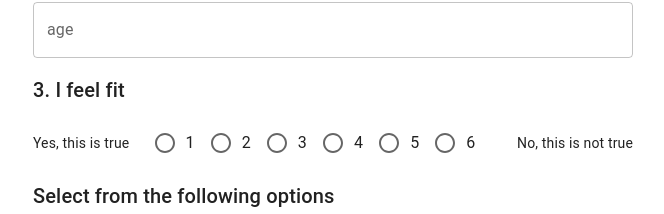
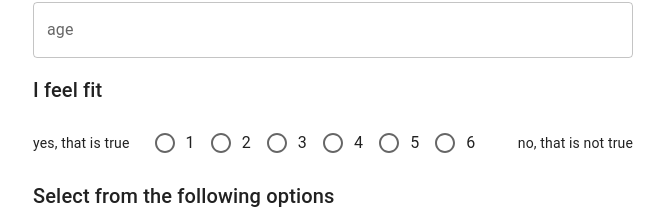
Before and after one commit to pdfusion/PDFusion_UI, a React (Vite) app: page /questionnaire in a window 1280 px wide. Shown: the part 198-412 px from the top of the page, without its empty margins (331-995 px from the left). Built offline with nearby package versions, Linux system fonts and the light colour scheme.

Commit message:
Create PDRadioScale component

```diff
--- a/src/Components/Questionnaire.tsx
+++ b/src/Components/Questionnaire.tsx
@@ -2,8 +2,6 @@ import React, { useState } from 'react';
 import {
   Box,
   Typography,
-  Radio,
-  RadioGroup,
   FormControlLabel,
   FormControl,
   Checkbox
@@ -11,6 +9,7 @@ import {
 import PDTextField from '../FormControls/PDTextField';
 import PDForm from '../FormControls/PDForm';
 import PDButton from '../FormControls/PDButton';
+import PDRadioScale from '../FormControls/PDRadioScale';
 
 const Questionnaire: React.FC = () => {
   const [formData, setFormData] = useState({
@@ -19,12 +18,6 @@ const Questionnaire: React.FC = () => {
     feelsFit: '',
     selectedOptions: [] as string[]
   });
-
-  const handleChange = (field: keyof typeof formData) => (
-    event: React.ChangeEvent<HTMLInputElement>
-  ) => {
-    setFormData({ ...formData, [field]: event.target.value });
-  };
 
   const handleCheckboxChange = (option: string) => (
     event: React.ChangeEvent<HTMLInputElement>
@@ -40,8 +33,6 @@ const Questionnaire: React.FC = () => {
     event.preventDefault();
     console.log('sr log handleSubmit() >> formData:', formData);
   };
-
-
 
   return (
     <PDForm
@@ -61,30 +52,11 @@ const Questionnaire: React.FC = () => {
         value={formData.age}
       />
 
-      <Typography variant="h6">3. I feel fit</Typography>
-      <FormControl component="fieldset">
-        <Box sx={{ display: 'flex', alignItems: 'center', justifyContent: 'space-between' }}>
-          <Typography variant="body2" sx={{ minWidth: 120 }}>Yes, this is true</Typography>
-          <RadioGroup
-            row
-            value={formData.feelsFit}
-            onChange={handleChange('feelsFit')}
-            sx={{ flexGrow: 1, justifyContent: 'center' }}
-          >
-            {[1, 2, 3, 4, 5, 6].map((value) => (
-              <FormControlLabel
-                key={value}
-                value={value.toString()}
-                control={<Radio />}
-                label={value.toString()}
-              />
-            ))}
-          </RadioGroup>
-          <Typography variant="body2" sx={{ minWidth: 140, textAlign: 'right' }}>
-            No, this is not true
-          </Typography>
-        </Box>
-      </FormControl>
+      <PDRadioScale
+        name={"feelsFit"}
+        caption={"I feel fit"}
+        value={formData.feelsFit}
+      />
 
       <Typography variant="h6">Select from the following options</Typography>
       <FormControl component="fieldset">
--- /dev/null
+++ b/src/FormControls/PDRadioScale.tsx
@@ -0,0 +1,87 @@
+import React, { type JSX } from 'react';
+import {
+    Box,
+    FormControl,
+    FormControlLabel,
+    Radio,
+    RadioGroup,
+    Typography
+} from '@mui/material';
+
+export interface IPDRadioScale {
+    /**
+     * The field name.
+    */
+    name: string,
+    /**
+     * The field caption.
+    */
+    caption: string,
+    /**
+     * The label on the right end of the radio scale.
+    */
+    rightEndLabel?: string,
+    /**
+     * The label on the left end of the radio scale.
+    */
+    lefttEndLabel?: string,
+    /**
+     * The field value.
+    */
+    value: string,
+    /**
+     * The form data.
+    */
+    formData?: any,
+    /**
+     * State function to set formData.
+    */
+    setFormData?: React.Dispatch<React.SetStateAction<any>>
+}
+
+const PDRadioScale = ({
+    name,
+    caption,
+    rightEndLabel="no, that is not true",
+    lefttEndLabel="yes, that is true",
+    value,
+    formData,
+    setFormData=() => {}
+}:IPDRadioScale): JSX.Element => {
+    const handleChange = (field: keyof typeof formData) => (
+        event: React.ChangeEvent<HTMLInputElement>
+      ) => {
+        setFormData({ ...formData, [field]: event.target.value });
+      };
+
+    return (
+        <>
+        <Typography variant="h6">{caption}</Typography>
+        <FormControl component="fieldset">
+        <Box sx={{ display: 'flex', alignItems: 'center', justifyContent: 'space-between' }}>
+            <Typography variant="body2" sx={{ minWidth: 120 }}>{lefttEndLabel}</Typography>
+            <RadioGroup
+                row
+                value={value}
+                onChange={handleChange(name)}
+                sx={{ flexGrow: 1, justifyContent: 'center' }}
+            >
+            {[1, 2, 3, 4, 5, 6].map((value) => (
+                <FormControlLabel
+                    key={value}
+                    value={value.toString()}
+                    control={<Radio />}
+                    label={value.toString()}
+                />
+            ))}
+            </RadioGroup>
+            <Typography variant="body2" sx={{ minWidth: 140, textAlign: 'right' }}>
+            {rightEndLabel}
+            </Typography>
+        </Box>
+        </FormControl>
+      </>
+    );
+};
+
+export default PDRadioScale;
```
